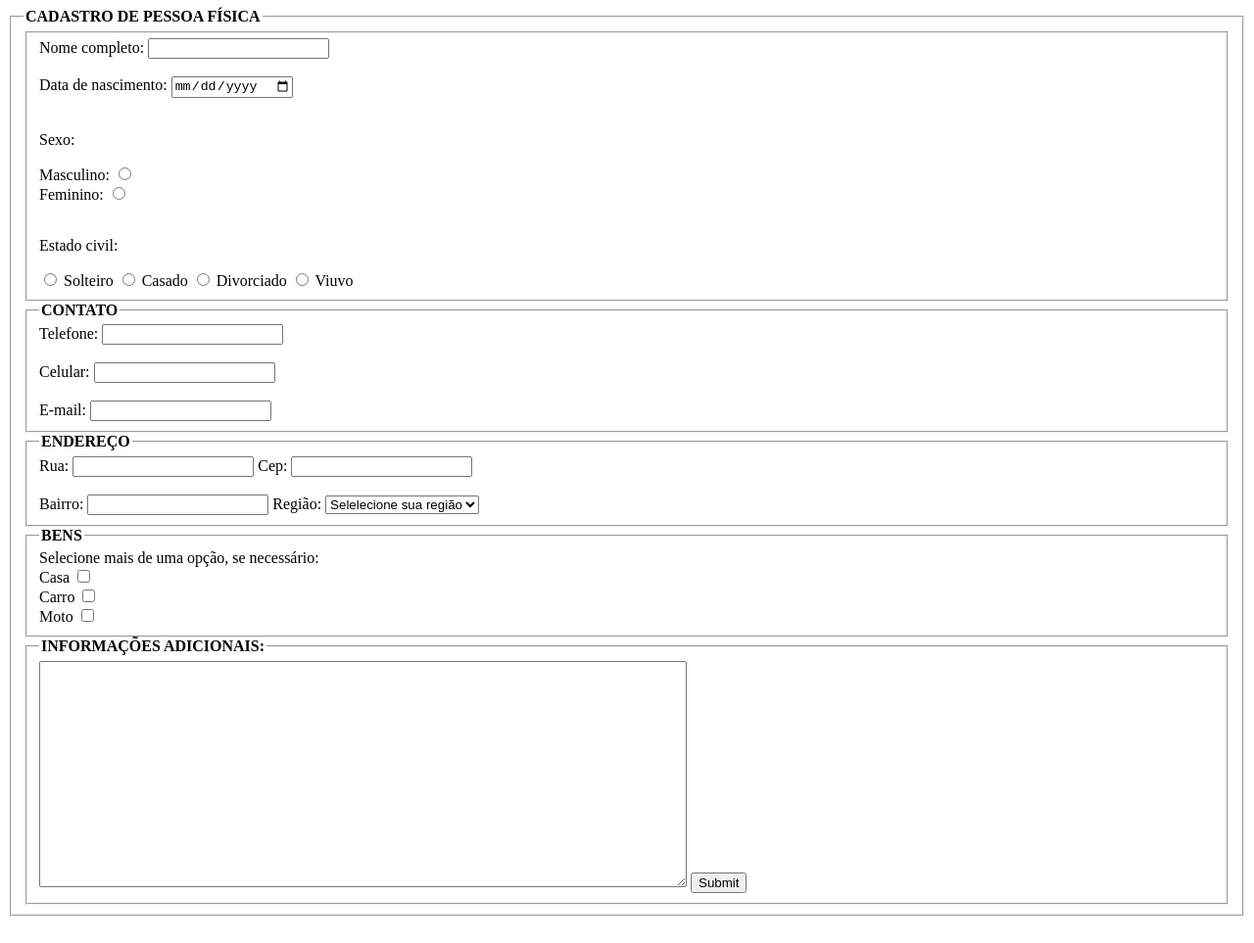
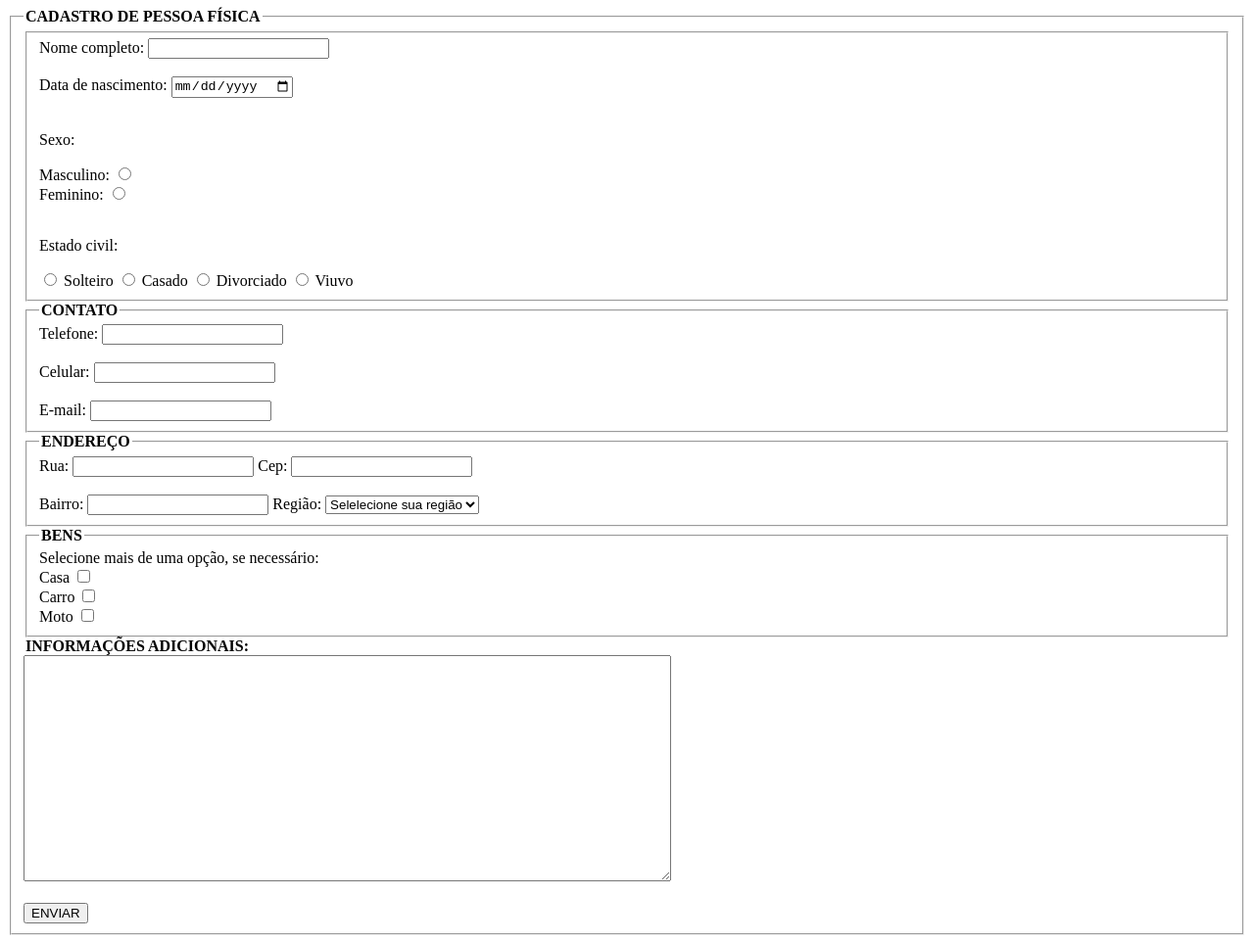
Before and after one commit to luanargel/PRUMMA, a plain HTML site: page html/ex03/formulario.html in a window 1280 px wide. Shown: the whole page at 98% size. Drawn offline with Linux system fonts and the light colour scheme.

Commit message:
correção

```diff
--- a/html/ex03/formulario.html
+++ b/html/ex03/formulario.html
@@ -83,11 +83,12 @@
                                 <input type="checkbox" name="bens" id="bens"> <br>
                 </fieldset>
 
-                <fieldset>
                     <legend><strong>INFORMAÇÕES ADICIONAIS:</strong></legend>
-                        <textarea name="inf" id="inf" cols="80" rows="15"></textarea>
-                            <input type="submit" name="inf" id="inf">
-                </fieldset>
+                        <textarea name="textarea" id="textarea" cols="80" rows="15"></textarea> <br> <br>
+
+                        <button type="submit">ENVIAR</button>
+
+
 
 
         </fieldset>
```
